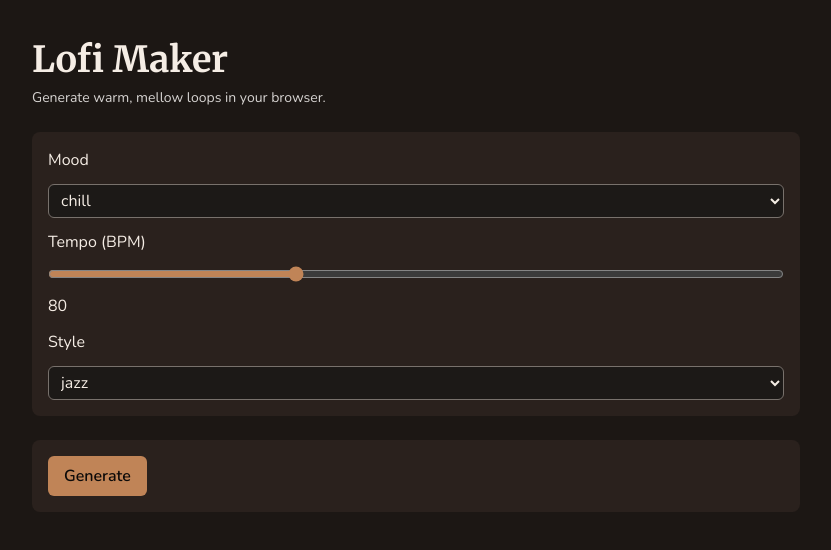
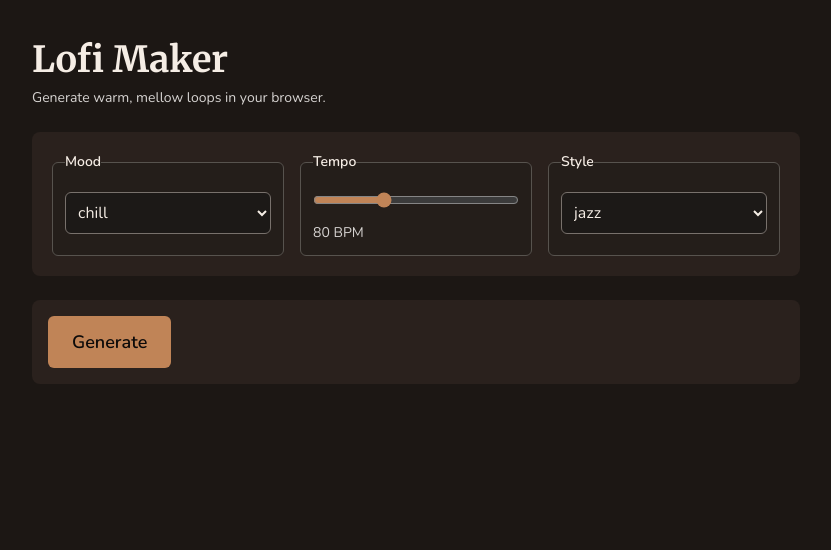
Before and after one commit to quinteroac/reelpod-studio, a React (Vite) app: page / in a window 1280 px wide. Shown: the top 550 px of the page, without its empty margins (224-1055 px from the left). Built offline with nearby package versions, Linux system fonts and the light colour scheme; what @strudel/web would draw is missing.

Commit message:
feat: implement US-002 - Styled Parameter Controls Layout

```diff
--- a/src/App.tsx
+++ b/src/App.tsx
@@ -87,11 +87,19 @@ export function App({ controller }: AppProps) {
           <p className="text-sm text-stone-300">Generate warm, mellow loops in your browser.</p>
         </header>
 
-        <section aria-label="Generation parameters" className="grid gap-3 rounded-lg bg-lofi-panel p-4">
-          <label htmlFor="mood">Mood</label>
+        <section aria-label="Generation parameters" className="space-y-4 rounded-lg bg-lofi-panel p-5">
+          <div className="grid gap-4 md:grid-cols-3">
+            <fieldset
+              data-testid="mood-control-card"
+              className="space-y-2 rounded-md border border-stone-600 bg-stone-900/40 p-3"
+            >
+              <legend className="text-sm font-semibold text-lofi-text">Mood</legend>
+              <label htmlFor="mood" className="sr-only">
+                Mood
+              </label>
               <select
                 id="mood"
-          className="rounded-md border border-stone-500 bg-stone-900 px-2 py-1 text-lofi-text"
+                className="w-full rounded-md border border-stone-500 bg-stone-900 px-2 py-2 text-lofi-text outline-none transition hover:border-lofi-accent focus-visible:ring-2 focus-visible:ring-lofi-accent"
                 value={params.mood}
                 onChange={(event) => setParams((prev) => ({ ...prev, mood: event.target.value as Mood }))}
                 disabled={status === 'loading'}
@@ -100,12 +108,20 @@ export function App({ controller }: AppProps) {
                 <option value="melancholic">melancholic</option>
                 <option value="upbeat">upbeat</option>
               </select>
+            </fieldset>
 
-        <label htmlFor="tempo">Tempo (BPM)</label>
+            <fieldset
+              data-testid="tempo-control-card"
+              className="space-y-2 rounded-md border border-stone-600 bg-stone-900/40 p-3"
+            >
+              <legend className="text-sm font-semibold text-lofi-text">Tempo</legend>
+              <label htmlFor="tempo" className="sr-only">
+                Tempo (BPM)
+              </label>
               <input
                 id="tempo"
                 type="range"
-          className="accent-lofi-accent"
+                className="w-full cursor-pointer accent-lofi-accent outline-none transition hover:opacity-90 focus-visible:ring-2 focus-visible:ring-lofi-accent"
                 min={60}
                 max={120}
                 value={params.tempo}
@@ -117,12 +133,22 @@ export function App({ controller }: AppProps) {
                 }
                 disabled={status === 'loading'}
               />
-        <output htmlFor="tempo">{params.tempo}</output>
+              <output htmlFor="tempo" className="block text-sm text-stone-300">
+                {params.tempo} BPM
+              </output>
+            </fieldset>
 
-        <label htmlFor="style">Style</label>
+            <fieldset
+              data-testid="style-control-card"
+              className="space-y-2 rounded-md border border-stone-600 bg-stone-900/40 p-3"
+            >
+              <legend className="text-sm font-semibold text-lofi-text">Style</legend>
+              <label htmlFor="style" className="sr-only">
+                Style
+              </label>
               <select
                 id="style"
-          className="rounded-md border border-stone-500 bg-stone-900 px-2 py-1 text-lofi-text"
+                className="w-full rounded-md border border-stone-500 bg-stone-900 px-2 py-2 text-lofi-text outline-none transition hover:border-lofi-accent focus-visible:ring-2 focus-visible:ring-lofi-accent"
                 value={params.style}
                 onChange={(event) => setParams((prev) => ({ ...prev, style: event.target.value as Style }))}
                 disabled={status === 'loading'}
@@ -131,12 +157,14 @@ export function App({ controller }: AppProps) {
                 <option value="hip-hop">hip-hop</option>
                 <option value="ambient">ambient</option>
               </select>
+            </fieldset>
+          </div>
         </section>
 
         <section aria-label="Generation actions" className="space-y-3 rounded-lg bg-lofi-panel p-4">
           <button
             type="button"
-            className="rounded-md bg-lofi-accent px-4 py-2 font-semibold text-stone-950 disabled:cursor-not-allowed disabled:opacity-60"
+            className="w-full rounded-md bg-lofi-accent px-6 py-3 text-lg font-semibold text-stone-950 outline-none transition hover:bg-amber-400 focus-visible:ring-2 focus-visible:ring-lofi-text disabled:cursor-not-allowed disabled:opacity-60 sm:w-auto"
             onClick={() => void handleGenerate()}
             disabled={status === 'loading'}
           >
@@ -150,7 +178,7 @@ export function App({ controller }: AppProps) {
               <p role="alert">{errorMessage}</p>
               <button
                 type="button"
-                className="rounded-md border border-lofi-accent px-3 py-1 text-lofi-text"
+                className="rounded-md border border-lofi-accent px-3 py-1 text-lofi-text outline-none transition hover:bg-stone-800 focus-visible:ring-2 focus-visible:ring-lofi-accent"
                 onClick={() => void handleGenerate()}
               >
                 Retry
@@ -163,7 +191,7 @@ export function App({ controller }: AppProps) {
           <section aria-label="Playback controls" className="grid gap-3 rounded-lg bg-lofi-panel p-4">
             <button
               type="button"
-              className="rounded-md border border-lofi-accent px-3 py-2 text-lofi-text disabled:cursor-not-allowed disabled:opacity-60"
+              className="rounded-md border border-lofi-accent px-3 py-2 text-lofi-text outline-none transition hover:bg-stone-800 focus-visible:ring-2 focus-visible:ring-lofi-accent disabled:cursor-not-allowed disabled:opacity-60"
               onClick={() => void handlePlay()}
               disabled={isPlaying}
               aria-pressed={isPlaying}
@@ -172,7 +200,7 @@ export function App({ controller }: AppProps) {
             </button>
             <button
               type="button"
-              className="rounded-md border border-lofi-accent px-3 py-2 text-lofi-text disabled:cursor-not-allowed disabled:opacity-60"
+              className="rounded-md border border-lofi-accent px-3 py-2 text-lofi-text outline-none transition hover:bg-stone-800 focus-visible:ring-2 focus-visible:ring-lofi-accent disabled:cursor-not-allowed disabled:opacity-60"
               onClick={() => void handlePause()}
               disabled={!isPlaying}
               aria-pressed={!isPlaying}
@@ -182,7 +210,7 @@ export function App({ controller }: AppProps) {
             <label htmlFor="seek">Seek</label>
             <input
               id="seek"
-              className="accent-lofi-accent"
+              className="cursor-pointer accent-lofi-accent outline-none transition hover:opacity-90 focus-visible:ring-2 focus-visible:ring-lofi-accent"
               type="range"
               min={SEEK_MIN}
               max={SEEK_MAX}
```
Also changed, not shown: .agents/flow/it_000002_progress.json, 1 other file (tests, documents, lock files or other folders). Lines whose indentation alone changed are shown as unchanged.
